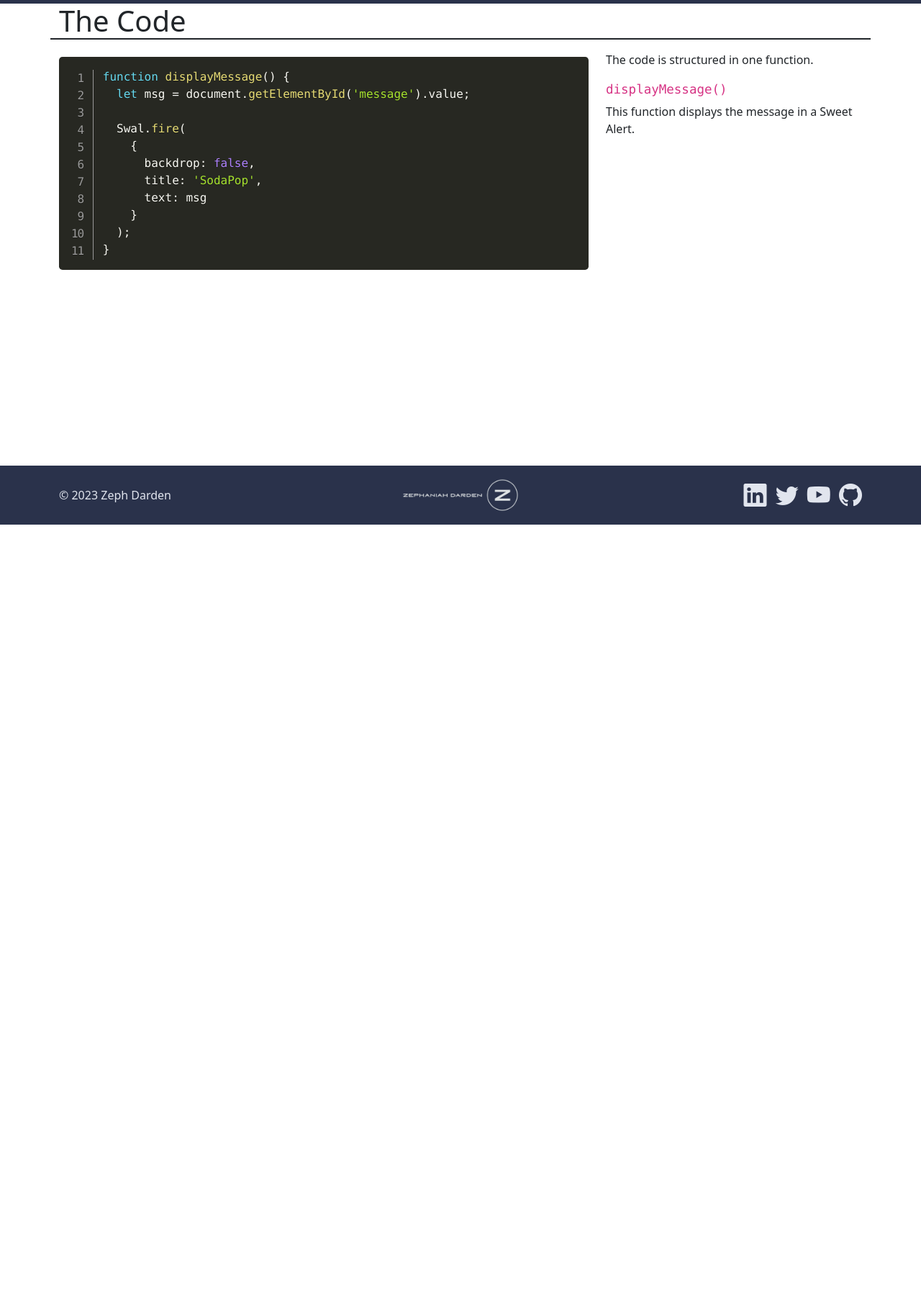
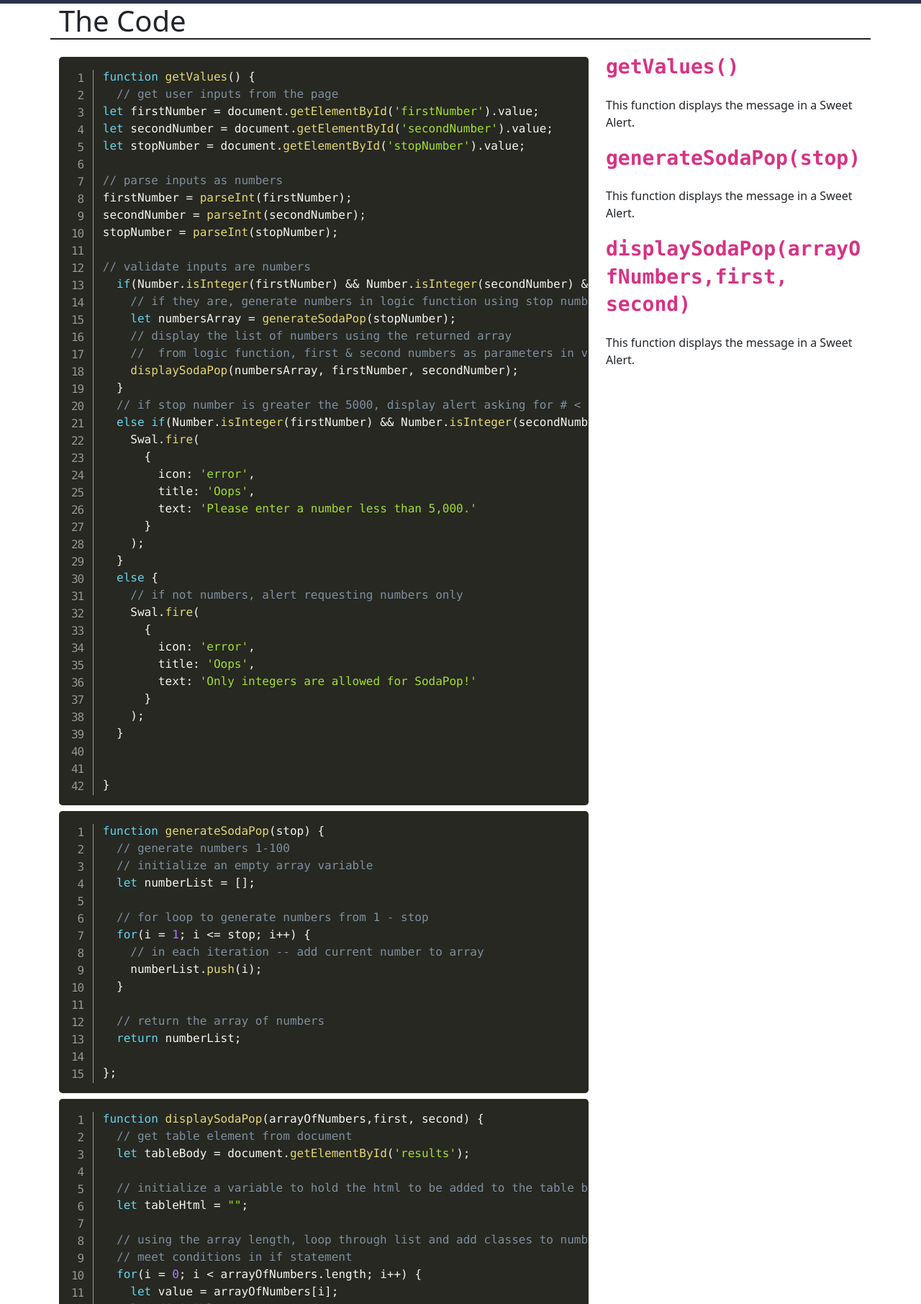
Before and after one commit to dev-vader091/JS-SodaPop, a plain HTML site: page code.html in a window 1280 px wide. Shown: the part 71-1883 px from the top of the page at 72% size. Before the commit the page ends 800 px from the top, so only its background shows below. Drawn offline with nearby package versions, Linux system fonts and the light colour scheme.

Commit message:
added html

```diff
--- a/code.html
+++ b/code.html
@@ -76,23 +76,123 @@
       <div class="col-12 col-lg-8">
         <pre class="line-numbers">
           <code class="language-js">
-            function displayMessage() {
-              let msg = document.getElementById('message').value;
+            function getValues() {
+              // get user inputs from the page
+            let firstNumber = document.getElementById('firstNumber').value;
+            let secondNumber = document.getElementById('secondNumber').value;
+            let stopNumber = document.getElementById('stopNumber').value;
 
-              Swal.fire(
-                {
-                  backdrop: false,
-                  title: 'SodaPop',
-                  text: msg
+            // parse inputs as numbers
+            firstNumber = parseInt(firstNumber);
+            secondNumber = parseInt(secondNumber);
+            stopNumber = parseInt(stopNumber);
+
+            // validate inputs are numbers
+              if(Number.isInteger(firstNumber) && Number.isInteger(secondNumber) && Number.isInteger(stopNumber) && stopNumber < 5000) {
+                // if they are, generate numbers in logic function using stop number as parameter
+                let numbersArray = generateSodaPop(stopNumber);
+                // display the list of numbers using the returned array
+                //  from logic function, first & second numbers as parameters in view function
+                displaySodaPop(numbersArray, firstNumber, secondNumber);
+              }
+              // if stop number is greater the 5000, display alert asking for # < 5000
+              else if(Number.isInteger(firstNumber) && Number.isInteger(secondNumber) && Number.isInteger(stopNumber) && stopNumber > 5000) {
+                Swal.fire(
+                  {
+                    icon: 'error',
+                    title: 'Oops',
+                    text: 'Please enter a number less than 5,000.'
+                  }
+                );
+              }
+              else {
+                // if not numbers, alert requesting numbers only
+                Swal.fire(
+                  {
+                    icon: 'error',
+                    title: 'Oops',
+                    text: 'Only integers are allowed for SodaPop!'
+                  }
+                );
+              }
+
+
+            }
+          </code>
+        </pre>
+        <pre class="line-numbers">
+          <code class="language-js">
+            function generateSodaPop(stop) {
+              // generate numbers 1-100
+              // initialize an empty array variable
+              let numberList = [];
+
+              // for loop to generate numbers from 1 - stop
+              for(i = 1; i <= stop; i++) {
+                // in each iteration -- add current number to array
+                numberList.push(i);
+              }
+
+              // return the array of numbers
+              return numberList;
+
+            };
+          </code>
+        </pre>
+        <pre class="line-numbers">
+          <code class="language-js">
+            function displaySodaPop(arrayOfNumbers,first, second) {
+              // get table element from document
+              let tableBody = document.getElementById('results');
+
+              // initialize a variable to hold the html to be added to the table body
+              let tableHtml = "";
+
+              // using the array length, loop through list and add classes to numbers that
+              // meet conditions in if statement
+              for(i = 0; i < arrayOfNumbers.length; i++) {
+                let value = arrayOfNumbers[i];
+                let divisibleByFirst = "soda";
+                let divisibleBySecond = "pop";
+                let divisibleByBoth = "sodapop";
+                let className = value % first == 0 && value % second !== 0 ? "soda"
+                : value % first !== 0 && value % second == 0 ? "pop"
+                : value % first == 0 && value % second == 0 ? "sodapop"
+                : "";
+
+                // initialize a variable to hold html for each number
+                let tableRow = "";
+
+                // if statement with conditions for html element
+                if (value % first == 0 && value % second == 0) {
+                 tableRow = `&lt;tr&gt;&lt;td&gt; class=${className}>${divisibleByBoth}&lt;/td&gt;&lt;/tr&gt;`;
+                }else if(value % first == 0 && value % second !== 0 ) {
+                  tableRow = `&lt;tr&gt;&lt;td&gt; class=${className}>${divisibleByFirst}&lt;/td&gt;&lt;/tr&gt;`;
+                }else if(value % first !== 0 && value % second == 0) {
+                  tableRow = `&lt;tr&gt;&lt;td&gt; class=${className}>${divisibleBySecond}&lt;/td&gt;&lt;/tr&gt;`;
                 }
-              );
-            }
+                else {
+                  tableRow = `&lt;tr&gt;&lt;td&gt;>${value}&lt;/td&gt;&lt;/tr&gt;`;
+                }
+
+                // end of each iteration -- add the row to the table html variable
+                tableHtml += tableRow;
+
+              }
+
+              // after loop ends -- assign the table html as the content for the table
+              tableBody.innerHTML = tableHtml;
+
+            };
           </code>
         </pre>
       </div>
       <div class="col-12 col-lg-4">
-        <p>The code is structured in one function.</p>
-        <h5><code>displayMessage()</code></h5>
+        <h5 class="fs-2 fw-bold pb-3"><code>getValues()</code></h5>
+        <p>This function displays the message in a Sweet Alert.</p>
+        <h5 class="fs-2 fw-bold pb-3"><code>generateSodaPop(stop)</code></h5>
+        <p>This function displays the message in a Sweet Alert.</p>
+        <h5 class="fs-2 fw-bold pb-3"><code>displaySodaPop(arrayOfNumbers,first, second)</code></h5>
         <p>This function displays the message in a Sweet Alert.</p>
       </div>
     </div>
```
